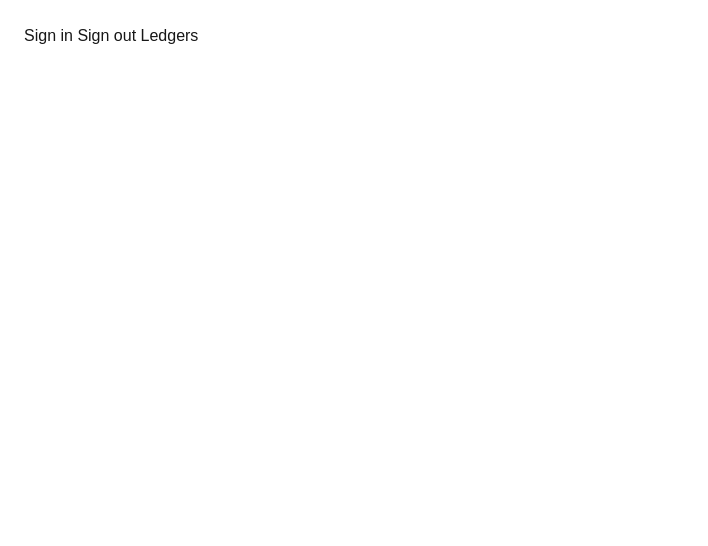
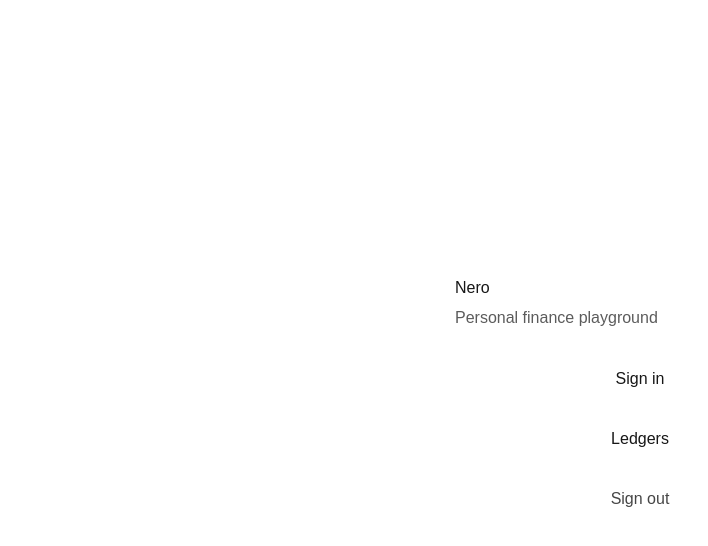
Before and after one commit to sebaswvv/nero, a Next.js app: page / in a window 1280 px wide. Shown: the top 546 px of the page, without its empty margins (0-708 px from the left). Built offline with nearby package versions, Linux system fonts and the light colour scheme.

Commit message:
feat: lelijkste FE code OOIT

```diff
--- a/app/ledgers/page.tsx
+++ b/app/ledgers/page.tsx
@@ -12,20 +12,51 @@ export default function LedgersPage() {
   const [ledgers, setLedgers] = useState<Ledger[]>([]);
   const [name, setName] = useState("");
   const [type, setType] = useState<"personal" | "household">("personal");
+  const [loading, setLoading] = useState(false);
+  const [creating, setCreating] = useState(false);
+  const [error, setError] = useState<string | null>(null);
 
   async function loadLedgers() {
+    setLoading(true);
+    setError(null);
+    try {
       const res = await fetch("/api/ledgers");
-    if (res.ok) setLedgers(await res.json());
+      if (!res.ok) throw new Error(`Failed to load ledgers (${res.status})`);
+      setLedgers(await res.json());
+    } catch (e) {
+      setError(e instanceof Error ? e.message : "Failed to load ledgers");
+    } finally {
+      setLoading(false);
+    }
   }
 
   async function createLedger() {
-    await fetch("/api/ledgers", {
+    if (!name.trim()) {
+      setError("Ledger name is required");
+      return;
+    }
+
+    setCreating(true);
+    setError(null);
+    try {
+      const res = await fetch("/api/ledgers", {
         method: "POST",
         headers: { "Content-Type": "application/json" },
-      body: JSON.stringify({ name, type }),
+        body: JSON.stringify({ name: name.trim(), type }),
       });
+
+      if (!res.ok) {
+        const payload = await res.json().catch(() => null);
+        throw new Error(payload?.error ?? `Failed to create ledger (${res.status})`);
+      }
+
       setName("");
-    loadLedgers();
+      await loadLedgers();
+    } catch (e) {
+      setError(e instanceof Error ? e.message : "Failed to create ledger");
+    } finally {
+      setCreating(false);
+    }
   }
 
   useEffect(() => {
@@ -33,28 +64,151 @@ export default function LedgersPage() {
   }, []);
 
   return (
-    <main style={{ padding: 24 }}>
-      <h2>Your ledgers</h2>
+    <main
+      style={{
+        padding: 24,
+        maxWidth: 720,
+        margin: "0 auto",
+        display: "grid",
+        gap: 16,
+      }}
+    >
+      <header style={{ display: "grid", gap: 6 }}>
+        <h2 style={{ margin: 0 }}>Ledgers</h2>
+        <p style={{ margin: 0, opacity: 0.75 }}>
+          View your ledgers and create a new one.
+        </p>
+      </header>
 
-      <ul>
+      {error && (
+        <div
+          style={{
+            padding: 12,
+            borderRadius: 10,
+            border: "1px solid rgba(255,255,255,0.15)",
+            background: "rgba(255,0,0,0.08)",
+          }}
+        >
+          {error}
+        </div>
+      )}
+
+      <section
+        style={{
+          padding: 16,
+          borderRadius: 12,
+          border: "1px solid rgba(255,255,255,0.12)",
+        }}
+      >
+        <div style={{ display: "flex", alignItems: "center", gap: 12 }}>
+          <h3 style={{ margin: 0, flex: 1 }}>Your ledgers</h3>
+          <button onClick={loadLedgers} disabled={loading} style={{ padding: "8px 12px" }}>
+            {loading ? "Refreshing..." : "Refresh"}
+          </button>
+        </div>
+
+        <div style={{ marginTop: 12 }}>
+          {loading && ledgers.length === 0 ? (
+            <div style={{ opacity: 0.75 }}>Loading…</div>
+          ) : ledgers.length === 0 ? (
+            <div style={{ opacity: 0.75 }}>No ledgers yet.</div>
+          ) : (
+            <ul style={{ listStyle: "none", padding: 0, margin: 0, display: "grid", gap: 10 }}>
               {ledgers.map((l) => (
-          <li key={l.id}>
-            {l.name} ({l.type})
+                <li
+                  key={l.id}
+                  style={{
+                    padding: 12,
+                    borderRadius: 10,
+                    border: "1px solid rgba(255,255,255,0.12)",
+                    display: "flex",
+                    justifyContent: "space-between",
+                    gap: 12,
+                  }}
+                >
+                  <div style={{ display: "grid", gap: 2 }}>
+                    <strong>{l.name}</strong>
+                    <span style={{ opacity: 0.7, fontSize: 13 }}>{l.id}</span>
+                  </div>
+                  <span
+                    style={{
+                      alignSelf: "flex-start",
+                      padding: "4px 10px",
+                      borderRadius: 999,
+                      border: "1px solid rgba(255,255,255,0.18)",
+                      fontSize: 12,
+                      opacity: 0.9,
+                    }}
+                  >
+                    {l.type}
+                  </span>
                 </li>
               ))}
             </ul>
+          )}
+        </div>
+      </section>
 
-      <h3>Create ledger</h3>
+      <section
+        style={{
+          padding: 16,
+          borderRadius: 12,
+          border: "1px solid rgba(255,255,255,0.12)",
+        }}
+      >
+        <h3 style={{ marginTop: 0 }}>Create ledger</h3>
+
+        <div style={{ display: "grid", gap: 10 }}>
+          <label style={{ display: "grid", gap: 6 }}>
+            <span style={{ fontSize: 13, opacity: 0.8 }}>Name</span>
             <input
-        placeholder="Ledger name"
+              placeholder="e.g. Personal, Household"
               value={name}
               onChange={(e) => setName(e.target.value)}
+              style={{
+                padding: "10px 12px",
+                borderRadius: 10,
+                border: "1px solid rgba(255,255,255,0.15)",
+                background: "transparent",
+                color: "inherit",
+              }}
             />
-      <select value={type} onChange={(e) => setType(e.target.value as any)}>
+          </label>
+
+          <label style={{ display: "grid", gap: 6 }}>
+            <span style={{ fontSize: 13, opacity: 0.8 }}>Type</span>
+            <select
+              value={type}
+              onChange={(e) => setType(e.target.value as any)}
+              style={{
+                padding: "10px 12px",
+                borderRadius: 10,
+                border: "1px solid rgba(255,255,255,0.15)",
+                background: "transparent",
+                color: "inherit",
+              }}
+            >
               <option value="personal">Personal</option>
               <option value="household">Household</option>
             </select>
-      <button onClick={createLedger}>Create</button>
+          </label>
+
+          <button
+            onClick={createLedger}
+            disabled={creating || !name.trim()}
+            style={{
+              padding: "10px 12px",
+              borderRadius: 10,
+              border: "1px solid rgba(255,255,255,0.18)",
+              background: "rgba(255,255,255,0.06)",
+              color: "inherit",
+              cursor: creating || !name.trim() ? "not-allowed" : "pointer",
+            }}
+          >
+            {creating ? "Creating..." : "Create"}
+          </button>
+        </div>
+      </section>
     </main>
   );
 }
--- a/app/page.tsx
+++ b/app/page.tsx
@@ -2,10 +2,84 @@ import Link from "next/link";
 
 export default function Home() {
   return (
-    <main style={{ padding: 24 }}>
-      <Link href="/api/auth/signin">Sign in</Link>{" "}
-      <Link href="/api/auth/signout">Sign out</Link>{" "}
-      <Link href="/ledgers">Ledgers</Link>
+    <main
+      style={{
+        minHeight: "100vh",
+        display: "flex",
+        alignItems: "center",
+        justifyContent: "center",
+        padding: 24,
+      }}
+    >
+      <div
+        style={{
+          width: "100%",
+          maxWidth: 420,
+          display: "grid",
+          gap: 16,
+          padding: 24,
+          borderRadius: 16,
+          border: "1px solid rgba(255,255,255,0.12)",
+        }}
+      >
+        <header style={{ display: "grid", gap: 6 }}>
+          <h1 style={{ margin: 0 }}>Nero</h1>
+          <p style={{ margin: 0, opacity: 0.7 }}>
+            Personal finance playground
+          </p>
+        </header>
+
+        <nav
+          style={{
+            display: "grid",
+            gap: 10,
+            marginTop: 8,
+          }}
+        >
+          <Link
+            href="/api/auth/signin"
+            style={{
+              padding: "12px",
+              textAlign: "center",
+              borderRadius: 12,
+              border: "1px solid rgba(255,255,255,0.15)",
+              textDecoration: "none",
+              color: "inherit",
+            }}
+          >
+            Sign in
+          </Link>
+
+          <Link
+            href="/ledgers"
+            style={{
+              padding: "12px",
+              textAlign: "center",
+              borderRadius: 12,
+              border: "1px solid rgba(255,255,255,0.15)",
+              textDecoration: "none",
+              color: "inherit",
+            }}
+          >
+            Ledgers
+          </Link>
+
+          <Link
+            href="/api/auth/signout"
+            style={{
+              padding: "12px",
+              textAlign: "center",
+              borderRadius: 12,
+              border: "1px solid rgba(255,255,255,0.15)",
+              textDecoration: "none",
+              color: "inherit",
+              opacity: 0.8,
+            }}
+          >
+            Sign out
+          </Link>
+        </nav>
+      </div>
     </main>
   );
 }
```
Lines whose indentation alone changed are shown as unchanged.
